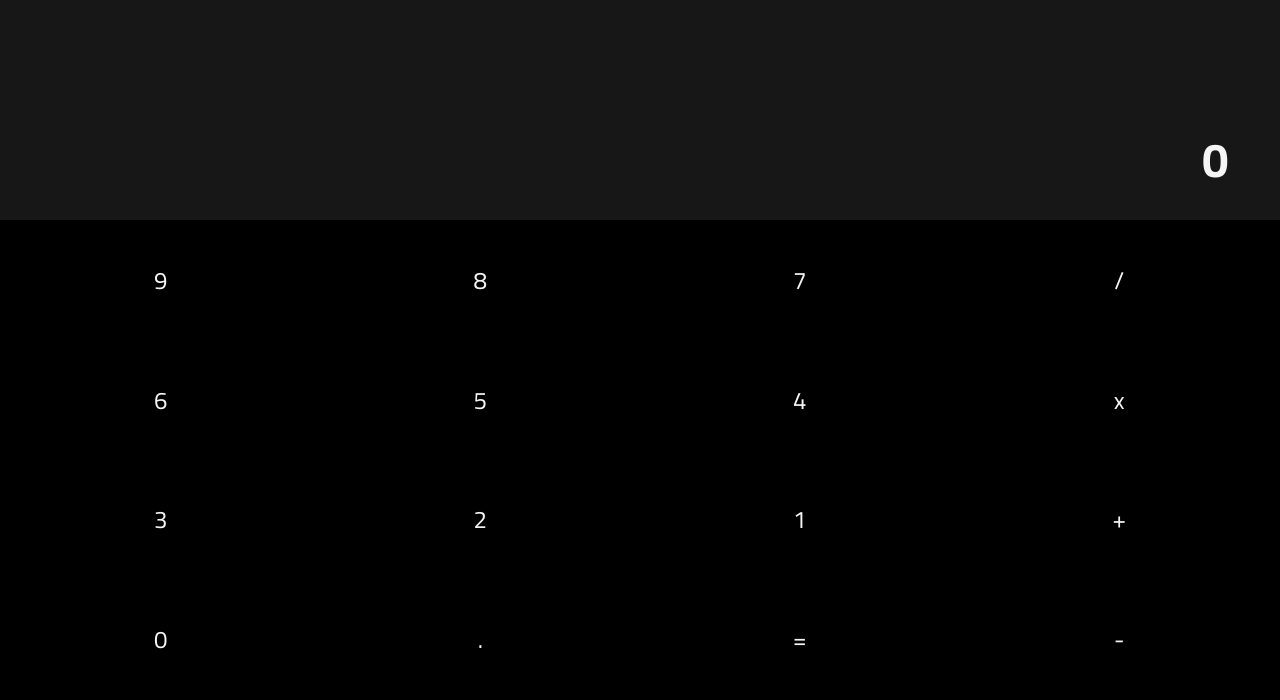
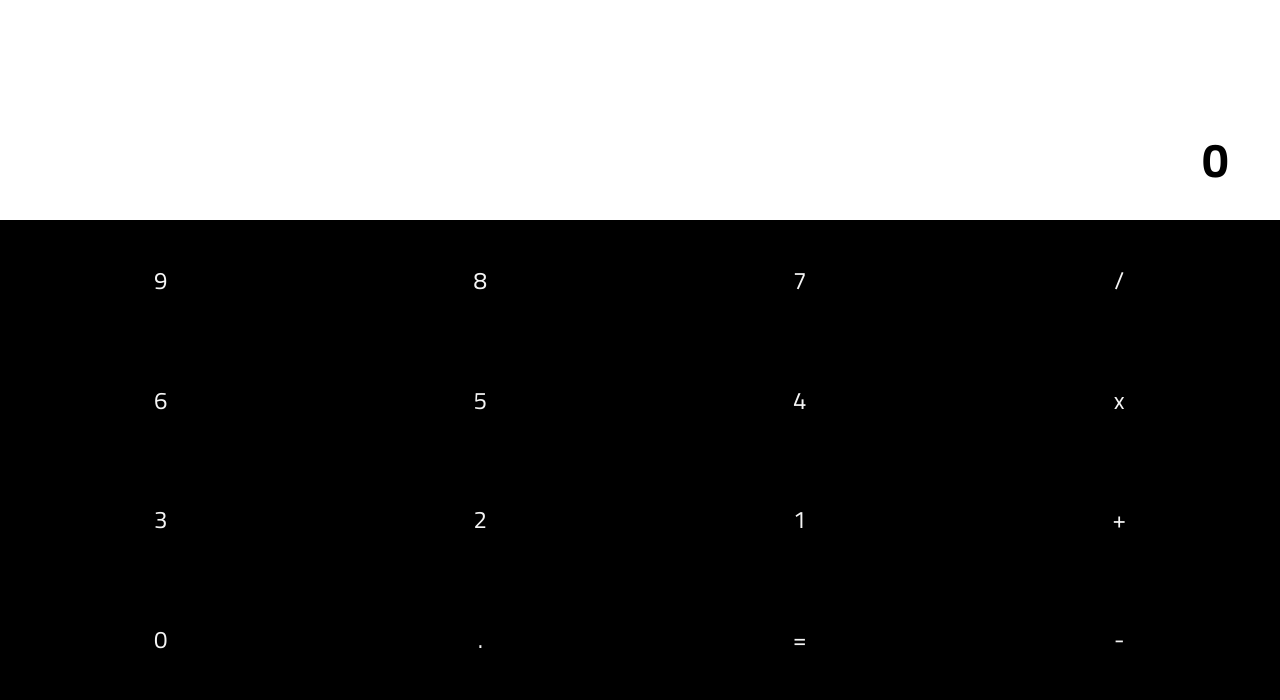
Before and after one commit to alikadum/Calci, a plain HTML site: page index.html in a window 1280 px wide. Shown: the part 100-800 px from the top of the page. Drawn offline with Linux system fonts and the light colour scheme.

Commit message:
headline color changed

```diff
--- a/style.css
+++ b/style.css
@@ -16,10 +16,11 @@ body {
 .headline {
     width: 100%;
     height: 40%;
-    background-color: #171717;
+    background-color: #fff;
     padding: 4%;
     transition: 0.5s;
     overflow: hidden;
+    color: #000 ;
 }
 
 h1 {
```
